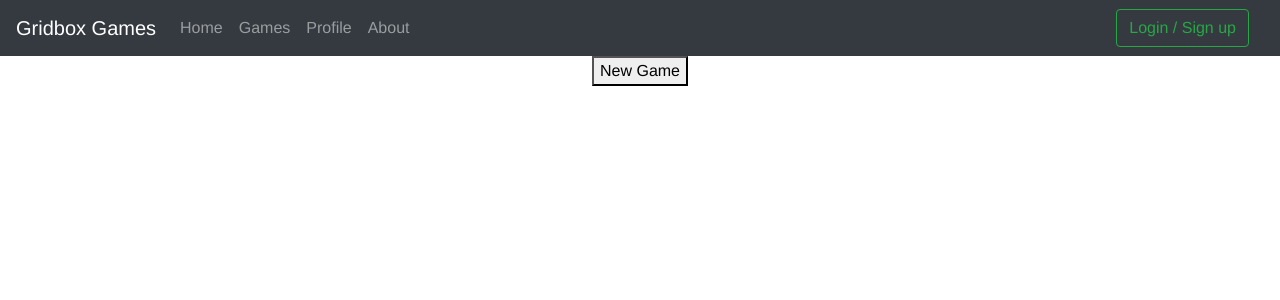
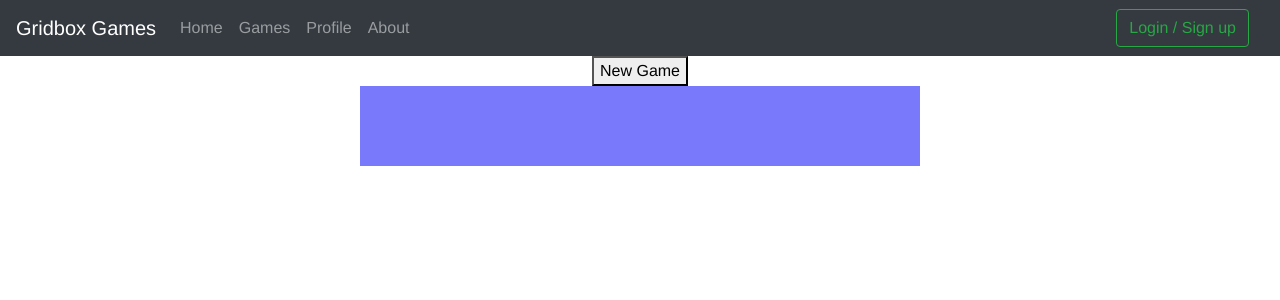
Before and after one commit to JThurston4/gamebox, a Vue app: page /#/games/connect4 in a window 1280 px wide. Shown: the top 300 px of the page. Built offline with nearby package versions, Linux system fonts and the light colour scheme.

Commit message:
playing around with different things

```diff
--- a/src/views/Connect4.vue
+++ b/src/views/Connect4.vue
@@ -14,6 +14,35 @@
         <button v-on:click="newGame()">New Game</button>
       </div>
     </div>
+    <div class="container table2">
+      <!-- <div v-for="(ele, k) in getGame.board[0]" v-if="getGame.board">
+        <div :class="['square2']">
+          <div :class="[playerOneTurn ? 'circle-1-' + k : 'circle-2-' + k]"></div>
+        </div>
+      </div> -->
+      <div class="yourBoat">
+        <div :class="['square2']">
+          <div :class="[getGame.playerOneTurn ? 'zero-1' : 'zero-2']"></div>
+        </div>
+        <div class="square2 one">
+          <div :class="[getGame.playerOneTurn ? 'one-1' : 'one-2']"></div>
+        </div>
+        <div class="square2 two">
+          <div :class="[getGame.playerOneTurn ? 'two-1' : 'two-2']"></div>
+        </div>
+        <div class="square2 three">
+          <div :class="[getGame.playerOneTurn ? 'three-1' : 'three-2']"></div>
+        </div>
+        <div class="square2 four">
+          <div :class="[getGame.playerOneTurn ? 'four-1' : 'four-2']"></div>
+        </div>
+        <div class="square2 five">
+          <div :class="[getGame.playerOneTurn ? 'five-1' : 'five-2']"></div>
+        </div>
+        <div class="square2 six">
+          <div :class="[getGame.playerOneTurn ? 'six-1' : 'six-2']"></div>
+        </div>
+      </div>
       <div class="container table">
         <div v-for="(row, i) in getGame.board">
           <div v-for="(element, j) in row" v-on:click="updateBoard(j)">
@@ -22,6 +51,7 @@
             </div>
             <!-- <span v-if="getGame.board[i][j] == ' ' && getGame.active"
             :class="['hov']">{{getGame.playerOneTurn === true ? 'X' : 'O'}}</span> -->
+          </div>
         </div>
       </div>
     </div>
@@ -75,6 +105,12 @@
     padding: 0px;
   }
 
+  .table2 {
+    height: 50px;
+    width: 350px;
+    padding: 0px;
+  }
+
   .circle {
     height: 35px;
     width: 35px;
@@ -110,10 +146,26 @@
     outline: 1px, solid, black;
   }
 
+  .square2 {
+    height: 50px;
+    width: 50px;
+    background: rgb(121, 121, 251);
+    float: left;
+    display: flex;
+    justify-content: center;
+    align-items: center;
+    outline: 1px, solid, black;
+  }
+
 
   @media (min-width: 768px) {
     .table {
       height: 480px;
+      width: 560px;
+    }
+
+    .table2 {
+      height: 80px;
       width: 560px;
     }
 
@@ -151,5 +203,16 @@
       align-items: center;
       outline: 1px, solid, black;
     }
+    .square2 {
+      height: 80px;
+      width: 80px;
+      background: rgb(121, 121, 251);
+      float: left;
+      display: flex;
+      justify-content: center;
+      align-items: center;
+      outline: 1px, solid, black;
+    }
+
   }
 </style>
```
Lines whose indentation alone changed are shown as unchanged.
